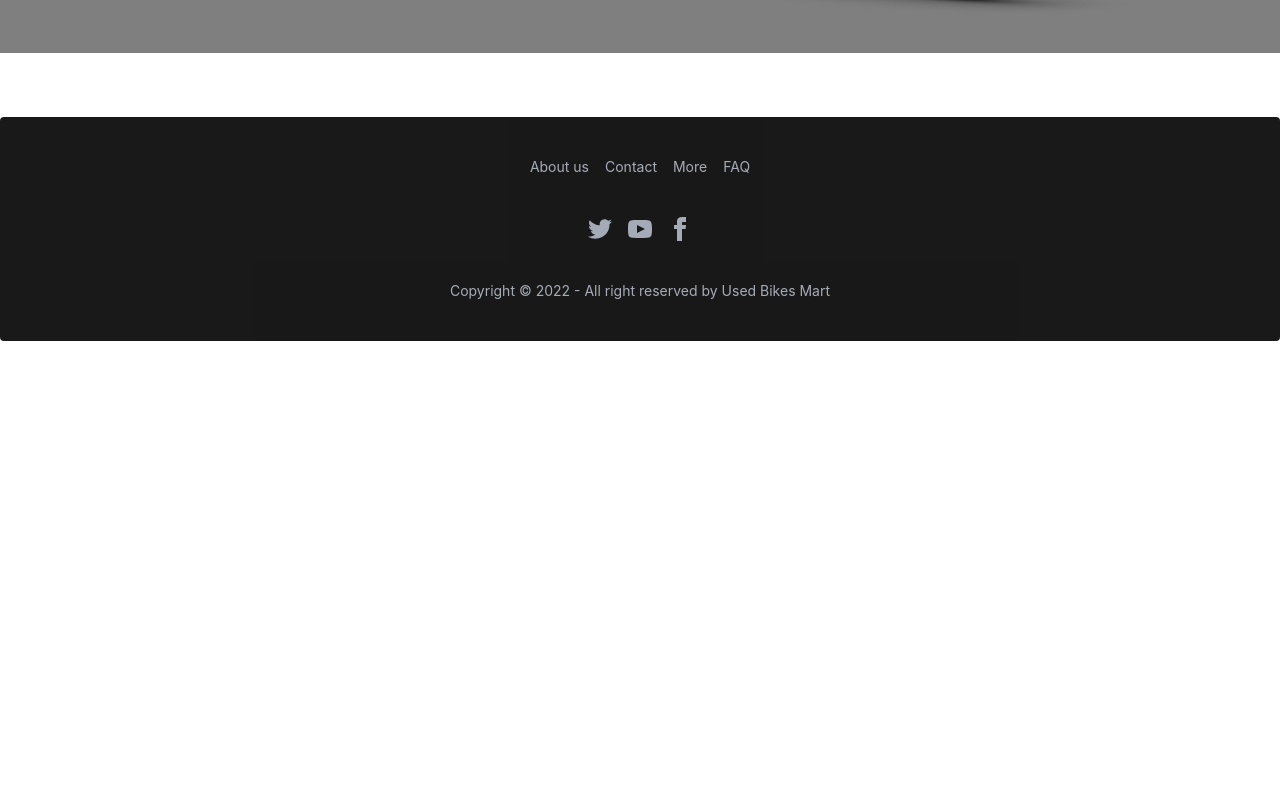
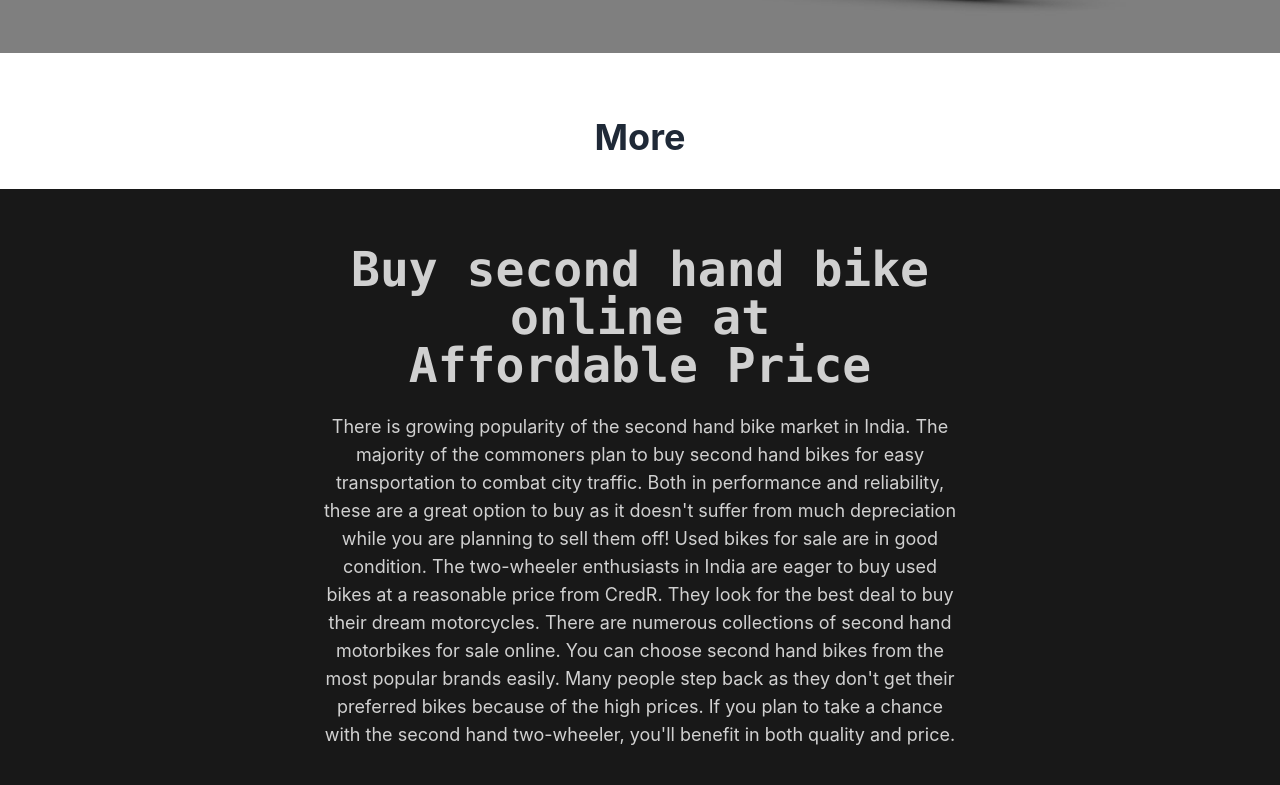
Before and after one commit to Kawsar-Ahmed-Ridoy/used-bikes-mart-client, a React (Create React App) app: page / in a window 1280 px wide. Shown: the part 755-1540 px from the top of the page. Before the commit the page ends 1096 px from the top, so only its background shows below. Built offline with nearby package versions, Linux system fonts and the light colour scheme.

Commit message:
more information extra section added

```diff
--- a/src/Pages/Home/Home/Home.js
+++ b/src/Pages/Home/Home/Home.js
@@ -1,10 +1,12 @@
 import React from 'react';
 import Banner from '../Banner/Banner';
+import More from '../More/More';
 
 const Home = () => {
     return (
         <div>
             <Banner></Banner>
+            <More></More>
         </div>
     );
 };
--- /dev/null
+++ b/src/Pages/Home/More/More.js
@@ -0,0 +1,33 @@
+import React from "react";
+
+const More = () => {
+  return (
+    <div className="mb-16">
+      <h1 className="text-center text-4xl font-bold mb-8">More</h1>
+
+      <div data-theme="black" className="py-8 shadow-md  opacity-90">
+        <h2 className="text-center text-5xl font-mono font-extrabold mt-6 ">
+          Buy second hand bike <br/> online at <br/> Affordable Price
+        </h2>
+
+        <p className="text-center text-lg w-1/2 mx-auto my-6">
+          There is growing popularity of the second hand bike market in India.
+          The majority of the commoners plan to buy second hand bikes for easy
+          transportation to combat city traffic. Both in performance and
+          reliability, these are a great option to buy as it doesn't suffer from
+          much depreciation while you are planning to sell them off! Used bikes
+          for sale are in good condition. The two-wheeler enthusiasts in India
+          are eager to buy used bikes at a reasonable price from CredR. They
+          look for the best deal to buy their dream motorcycles. There are
+          numerous collections of second hand motorbikes for sale online. You
+          can choose second hand bikes from the most popular brands easily. Many
+          people step back as they don't get their preferred bikes because of
+          the high prices. If you plan to take a chance with the second hand
+          two-wheeler, you'll benefit in both quality and price.
+        </p>
+      </div>
+    </div>
+  );
+};
+
+export default More;
```
